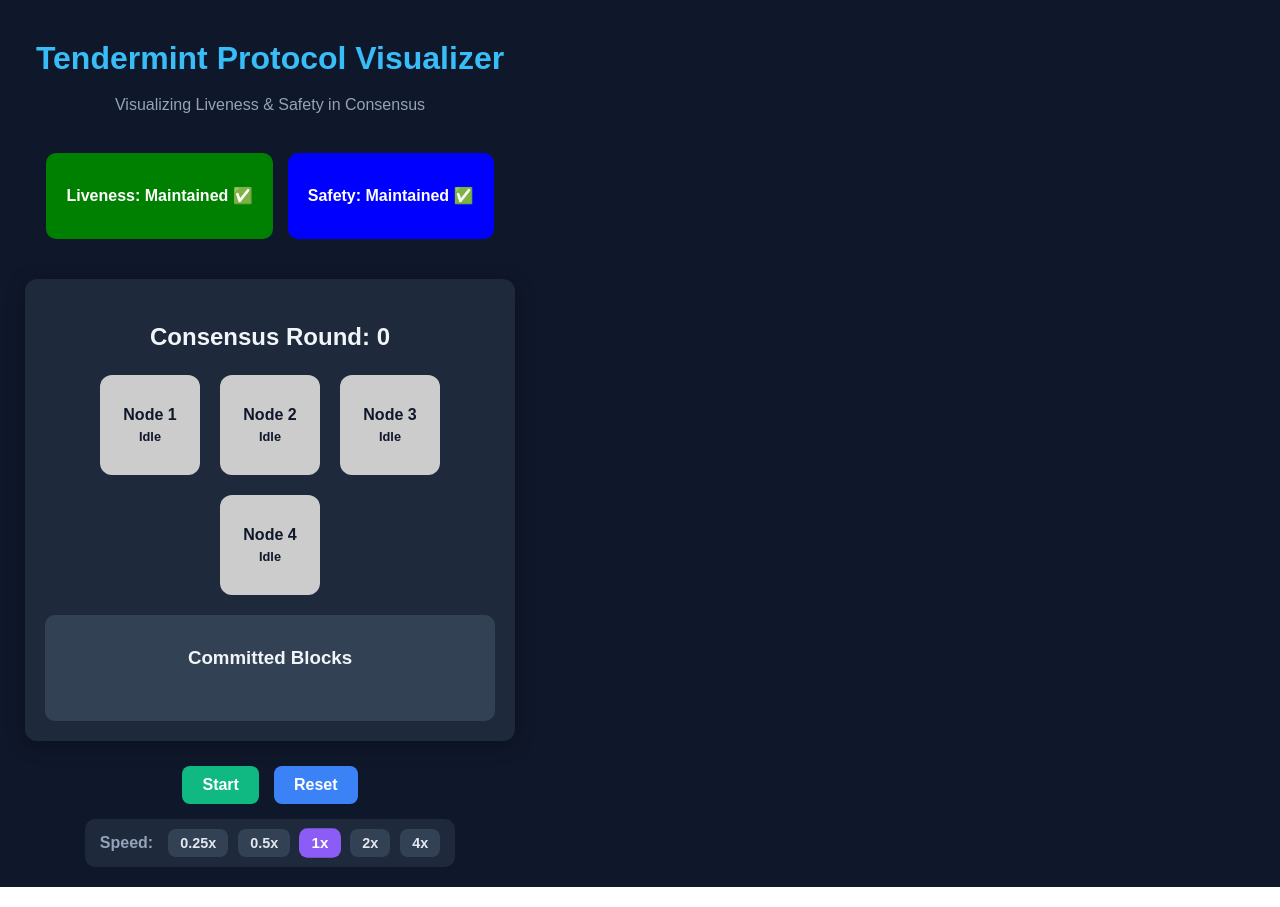
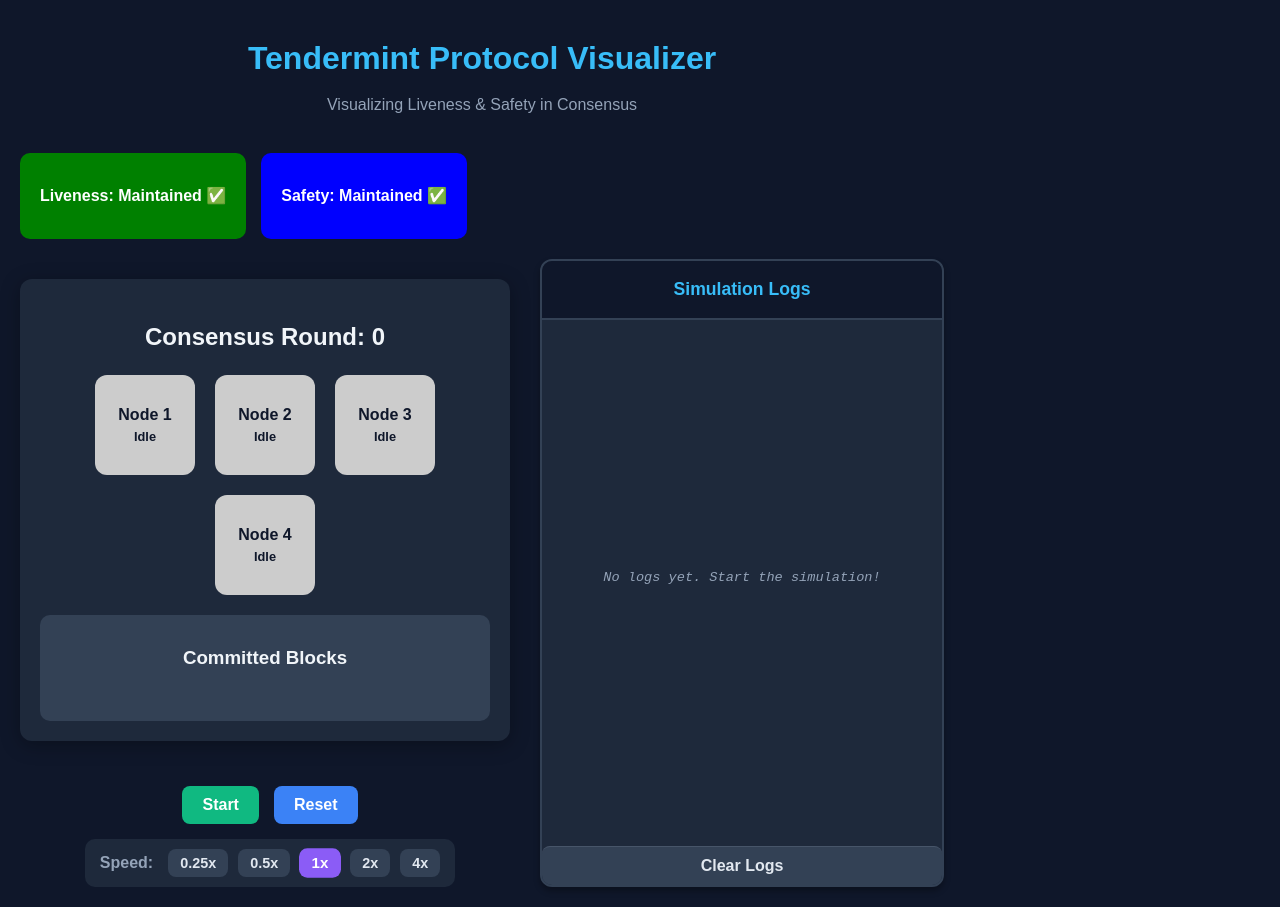
Before and after one commit to thotham30/BTA_Tendermint, a React (Vite) app: page / in a window 1280 px wide. Built offline with nearby package versions, Linux system fonts and the light colour scheme.

Commit message:
Added Simulation logs window

```diff
--- a/src/App.jsx
+++ b/src/App.jsx
@@ -4,6 +4,7 @@
 import Controls from "./components/Controls";
 import LivenessIndicator from "./components/LivenessIndicator";
 import SafetyIndicator from "./components/SafetyIndicator";
+import LogsWindow from "./components/LogsWindow";
 import "./styles/App.css";
 
 export default function App() {
@@ -20,8 +21,13 @@
           <SafetyIndicator />
         </div>
 
-        <ConsensusVisualizer />
-        <Controls />
+        <div className="main-content">
+          <div className="left-panel">
+            <ConsensusVisualizer />
+            <Controls />
+          </div>
+          <LogsWindow />
+        </div>
       </div>
     </ConsensusProvider>
   );
--- /dev/null
+++ b/src/components/LogsWindow.jsx
@@ -0,0 +1,44 @@
+import React, { useRef, useEffect } from "react";
+import { useConsensus } from "../context/ConsensusContext";
+
+export default function LogsWindow() {
+  const { logs } = useConsensus();
+  const logsEndRef = useRef(null);
+
+  // Auto-scroll to the bottom when new logs are added
+  useEffect(() => {
+    logsEndRef.current?.scrollIntoView({ behavior: "smooth" });
+  }, [logs]);
+
+  return (
+    <div className="logs-window">
+      <h3 className="logs-title">Simulation Logs</h3>
+      <div className="logs-container">
+        {logs.length === 0 ? (
+          <p className="logs-empty">
+            No logs yet. Start the simulation!
+          </p>
+        ) : (
+          logs.map((log, index) => (
+            <div
+              key={index}
+              className={`log-entry log-${log.type}`}
+            >
+              <span className="log-timestamp">
+                [{log.timestamp}]
+              </span>
+              <span className="log-message">{log.message}</span>
+            </div>
+          ))
+        )}
+        <div ref={logsEndRef} />
+      </div>
+      <button
+        className="logs-clear-btn"
+        onClick={() => window.location.reload()}
+      >
+        Clear Logs
+      </button>
+    </div>
+  );
+}
--- a/src/context/ConsensusContext.jsx
+++ b/src/context/ConsensusContext.jsx
@@ -19,6 +19,7 @@
   const [liveness, setLiveness] = useState(true);
   const [safety, setSafety] = useState(true);
   const [speed, setSpeed] = useState(1); // 1x speed by default
+  const [logs, setLogs] = useState([]);
 
   useEffect(() => {
     const initialNodes = initializeNetwork(4);
@@ -27,10 +28,12 @@
 
   const startConsensus = () => {
     setIsRunning(true);
+    addLog("Consensus simulation started", "success");
   };
 
   const stopConsensus = () => {
     setIsRunning(false);
+    addLog("Consensus simulation stopped", "warning");
   };
 
   const resetNetwork = () => {
@@ -40,10 +43,17 @@
     setLiveness(true);
     setSafety(true);
     setIsRunning(false);
+    setLogs([]);
+    addLog("Network reset successfully", "info");
   };
 
   const changeSpeed = (newSpeed) => {
     setSpeed(newSpeed);
+  };
+
+  const addLog = (message, type = "info") => {
+    const timestamp = new Date().toLocaleTimeString();
+    setLogs((prev) => [...prev, { message, type, timestamp }]);
   };
 
   useEffect(() => {
@@ -53,14 +63,47 @@
       const { updatedNodes, newBlock, newLiveness, newSafety } =
         simulateConsensusStep(nodes, blocks);
       setNodes(updatedNodes);
-      if (newBlock) setBlocks((prev) => [...prev, newBlock]);
+      if (newBlock) {
+        setBlocks((prev) => [...prev, newBlock]);
+        addLog(
+          `Block #${newBlock.height} proposed by Node ${newBlock.proposer}`,
+          "block"
+        );
+      }
       setRound((prev) => prev + 1);
-      setLiveness(newLiveness);
-      setSafety(newSafety);
+
+      if (newLiveness !== liveness) {
+        addLog(
+          `Liveness ${
+            newLiveness ? "✓ Confirmed" : "✗ Violated"
+          }`,
+          newLiveness ? "success" : "error"
+        );
+        setLiveness(newLiveness);
+      } else {
+        setLiveness(newLiveness);
+      }
+
+      if (newSafety !== safety) {
+        addLog(
+          `Safety ${newSafety ? "✓ Confirmed" : "✗ Violated"}`,
+          newSafety ? "success" : "error"
+        );
+        setSafety(newSafety);
+      } else {
+        setSafety(newSafety);
+      }
+
+      addLog(
+        `Round ${Math.floor(
+          Date.now() / 1000
+        )}: Consensus step executed`,
+        "info"
+      );
     }, baseDelay / speed);
 
     return () => clearInterval(interval);
-  }, [isRunning, nodes, blocks, speed]);
+  }, [isRunning, nodes, blocks, speed, liveness, safety]);
 
   return (
     <ConsensusContext.Provider
@@ -72,10 +115,12 @@
         safety,
         isRunning,
         speed,
+        logs,
         startConsensus,
         stopConsensus,
         resetNetwork,
         changeSpeed,
+        addLog,
       }}
     >
       {children}
--- a/src/styles/App.css
+++ b/src/styles/App.css
@@ -10,7 +10,7 @@
 .app-container {
   display: flex;
   flex-direction: column;
-  align-items: center;
+  min-height: 100vh;
   text-align: center;
   padding: 20px;
 }
@@ -30,6 +30,22 @@
   display: flex;
   gap: 15px;
   margin: 20px 0;
+}
+
+.main-content {
+  display: flex;
+  gap: 20px;
+  flex: 1;
+  width: 100%;
+  max-width: 1600px;
+  margin: 0 auto;
+}
+
+.left-panel {
+  flex: 1;
+  display: flex;
+  flex-direction: column;
+  gap: 20px;
 }
 
 .controls {
@@ -115,3 +131,122 @@
   font-weight: 600;
   color: white;
 }
+
+/* Logs Window Styles */
+.logs-window {
+  width: 400px;
+  background-color: #1e293b;
+  border: 2px solid #334155;
+  border-radius: 12px;
+  display: flex;
+  flex-direction: column;
+  box-shadow: 0 4px 6px rgba(0, 0, 0, 0.3);
+  overflow: hidden;
+}
+
+.logs-title {
+  color: #38bdf8;
+  margin: 0;
+  padding: 15px;
+  font-size: 1.1rem;
+  border-bottom: 2px solid #334155;
+  background-color: #0f172a;
+}
+
+.logs-container {
+  flex: 1;
+  overflow-y: auto;
+  padding: 15px;
+  font-size: 0.85rem;
+  font-family: "Courier New", monospace;
+  max-height: 600px;
+  display: flex;
+  flex-direction: column;
+  gap: 8px;
+}
+
+.logs-empty {
+  color: #94a3b8;
+  text-align: center;
+  margin: auto;
+  font-style: italic;
+}
+
+.log-entry {
+  padding: 8px 10px;
+  border-radius: 6px;
+  display: flex;
+  gap: 10px;
+  align-items: flex-start;
+  border-left: 3px solid;
+}
+
+.log-timestamp {
+  color: #64748b;
+  font-weight: 600;
+  min-width: fit-content;
+}
+
+.log-message {
+  color: #e2e8f0;
+  flex: 1;
+  word-break: break-word;
+}
+
+.log-info {
+  background-color: #1e3a8a;
+  border-left-color: #3b82f6;
+}
+
+.log-success {
+  background-color: #064e3b;
+  border-left-color: #10b981;
+}
+
+.log-error {
+  background-color: #7f1d1d;
+  border-left-color: #ef4444;
+}
+
+.log-warning {
+  background-color: #78350f;
+  border-left-color: #f59e0b;
+}
+
+.log-block {
+  background-color: #4c0519;
+  border-left-color: #ec4899;
+}
+
+.logs-clear-btn {
+  padding: 10px 15px;
+  background-color: #334155;
+  color: #e2e8f0;
+  border: none;
+  cursor: pointer;
+  font-weight: 600;
+  border-top: 1px solid #475569;
+  transition: all 0.2s;
+}
+
+.logs-clear-btn:hover {
+  background-color: #475569;
+}
+
+/* Scrollbar Styling */
+.logs-container::-webkit-scrollbar {
+  width: 8px;
+}
+
+.logs-container::-webkit-scrollbar-track {
+  background: transparent;
+}
+
+.logs-container::-webkit-scrollbar-thumb {
+  background: #475569;
+  border-radius: 4px;
+}
+
+.logs-container::-webkit-scrollbar-thumb:hover {
+  background: #64748b;
+}
```
Also changed, not shown: prompt.txt, 1 other file (tests, documents, lock files or other folders).
